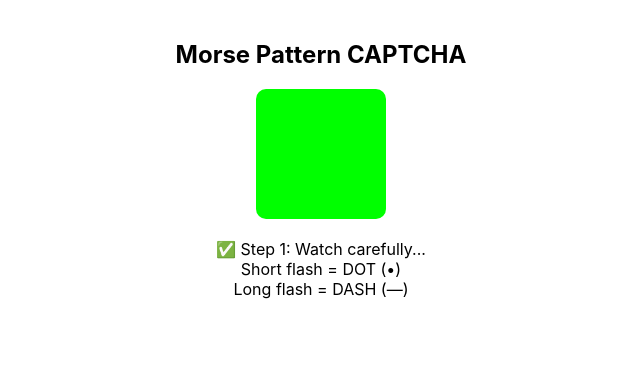
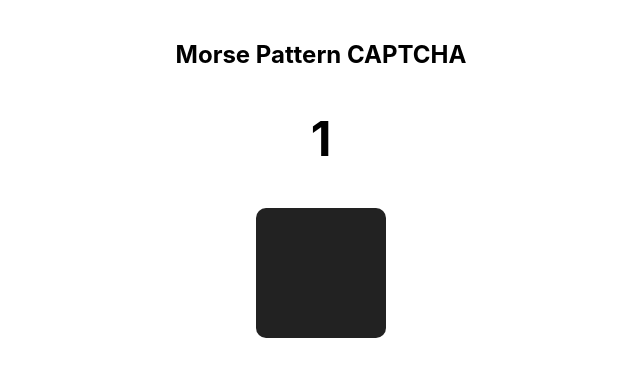
Before and after one commit to mynuuuu/SC-Project2-AntiAI-CAPTCHA, a React (Create React App) app: page /morse-captcha in a window 1280 px wide. Both pictures are taken after a click on the button "START". Shown: the top 376 px of the page, without its empty margins (319-959 px from the left). Built offline with nearby package versions, Linux system fonts and the light colour scheme.

Commit message:
added timer in morse captcha

```diff
--- a/src/MorseCaptcha.js
+++ b/src/MorseCaptcha.js
@@ -24,13 +24,26 @@ export default function MorseCaptcha() {
     const [flashColor, setFlashColor] = useState(getRandomColor());
 
     const [stage, setStage] = useState("intro");
-  // "intro" → "watch" → "repeat" → "result"
+    // "intro" → "countdown" → "watch" → "repeat" → "result"
+    const [countdown, setCountdown] = useState(3);
 
     const [flashOn, setFlashOn] = useState(false);
     const [userInput, setUserInput] = useState("");
     const [result, setResult] = useState(null);
 
     const pressStart = useRef(null);
+
+    // Countdown logic
+    useEffect(() => {
+        if (stage !== "countdown") return;
+
+        if (countdown > 0) {
+            const timer = setTimeout(() => setCountdown(c => c - 1), 1000);
+            return () => clearTimeout(timer);
+        } else {
+            setStage("watch");
+        }
+    }, [stage, countdown]);
 
     // Play pattern when stage becomes "watch"
     useEffect(() => {
@@ -57,7 +70,8 @@ export default function MorseCaptcha() {
     }, [stage, pattern]);
 
     const handleStart = () => {
-    setStage("watch");
+        setCountdown(3);
+        setStage("countdown");
     };
 
     const handlePressStart = () => {
@@ -119,8 +133,15 @@ export default function MorseCaptcha() {
                 </>
             )}
 
+            {/* ✅ COUNTDOWN SCREEN */}
+            {(stage === "countdown" || stage === "watch") && (
+                <div style={{ fontSize: "48px", fontWeight: "bold", margin: "40px" }}>
+                    {countdown}
+                </div>
+            )}
+
             {/* ✅ FLASH DISPLAY */}
-      {(stage === "watch" || stage === "repeat" || stage === "result") && (
+            {(stage === "watch" || stage === "repeat" || stage === "result" || stage === "countdown") && (
                 <div
                     style={{
                         width: 130,
```
Lines whose indentation alone changed are shown as unchanged.
